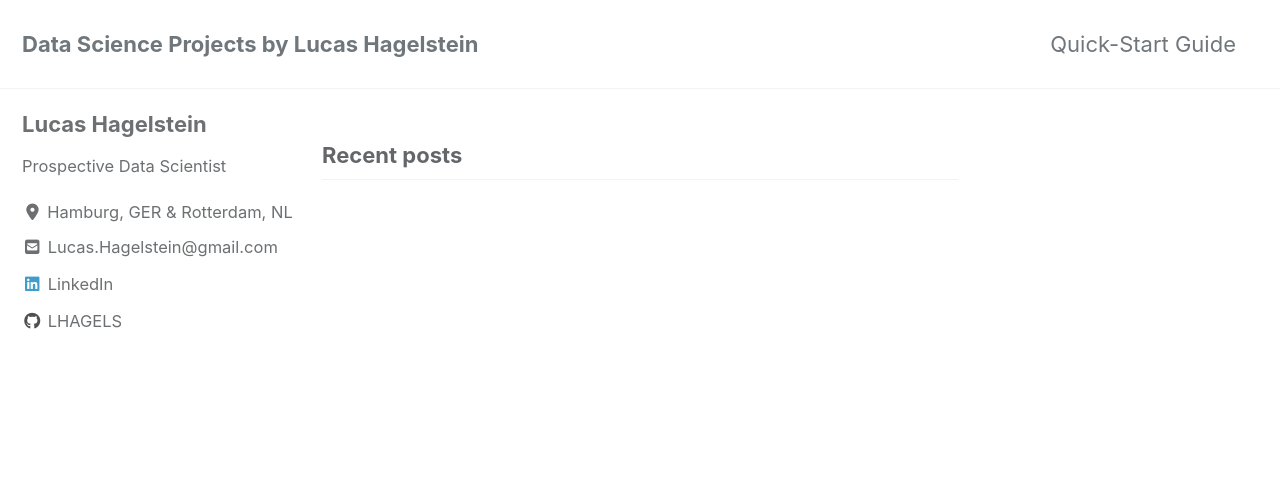
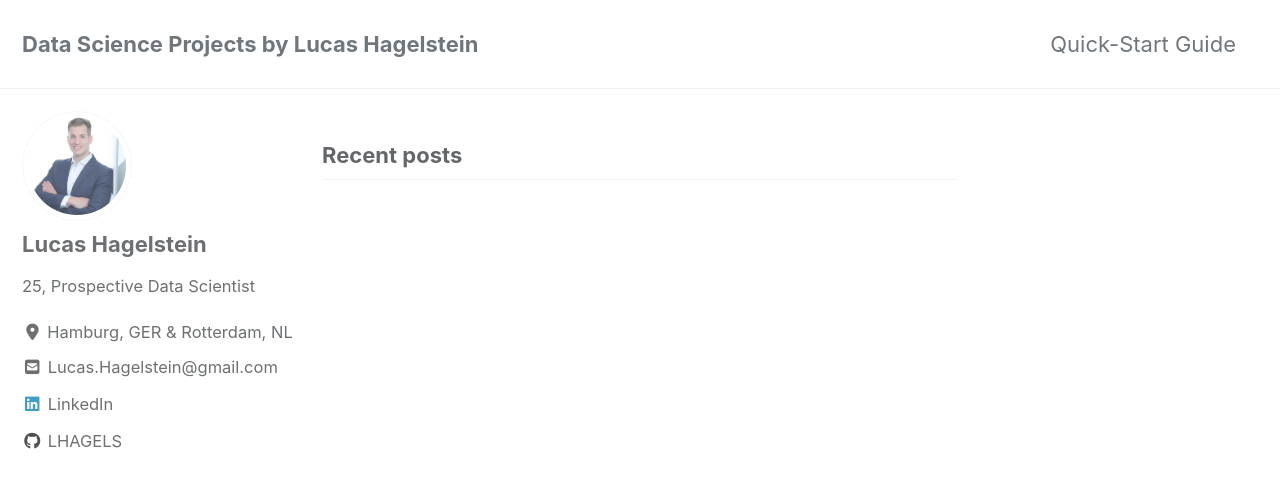
Before and after one commit to LHAGELS/LHAGELS.github.io, a Jekyll site: the page built from index.html, in a window 1280 px wide and 900 px high. Shown: the top 488 px of the window. Built offline with Jekyll 4.4.1, drawn with Linux system fonts in a browser that asks for light colours; cached includes are drawn as plain includes; nearby versions of some CDN libraries; the list of posts is cut into pages by our own code.

Commit message:
new github

```diff
--- a/_config.yml
+++ b/_config.yml
@@ -94,8 +94,8 @@
 # Site Author
 author:
   name             : "Lucas Hagelstein"
-  avatar           : # path of avatar image, e.g. "/assets/images/bio-photo.jpg"
-  bio              : "Prospective Data Scientist"
+  avatar           : "/assets/images/bio-photo.jpg"
+  bio              : "25, Prospective Data Scientist"
   location         : "Hamburg, GER & Rotterdam, NL"
   email            :
   links:
```
Also changed, not shown: assets/images/bio-photo.jpg (added).
